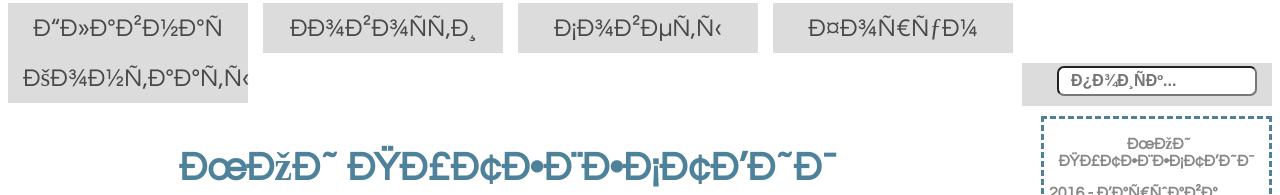
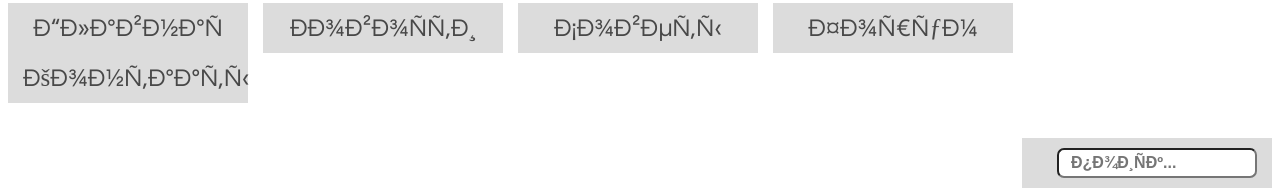
Before and after one commit to soalinka/WorldTrip, a plain HTML site: page news.html in a window 1280 px wide. Shown: the part 1029-1224 px from the top of the page. Drawn offline with Linux system fonts and the light colour scheme.

Commit message:
Update news.css

```diff
--- a/css/news.css
+++ b/css/news.css
@@ -31,7 +31,7 @@
 
 .menu {
 	display: flex;
-	height: 15%;
+	height: 200px;
 }
 
 ul {
```
